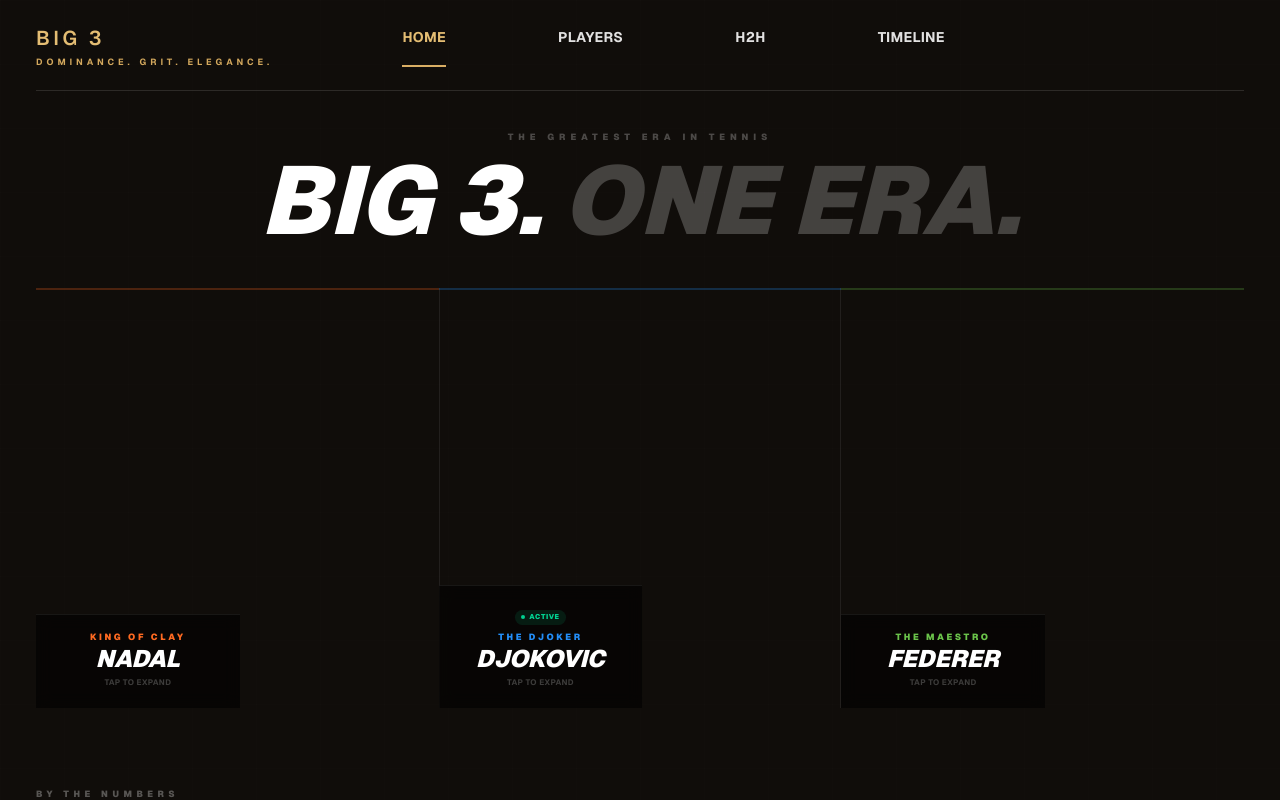
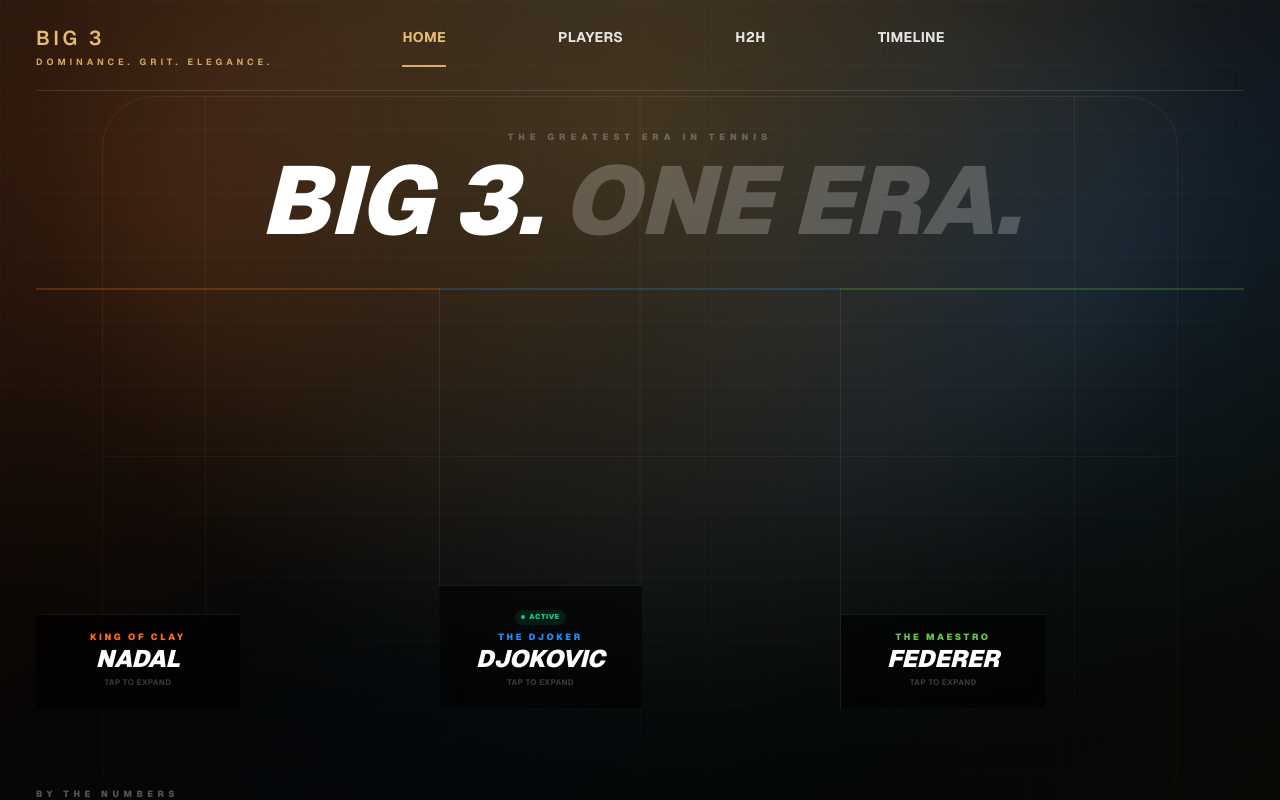
Before and after one commit to surveiLance/Big-3-, a Next.js app: page / in a window 1280 px wide. Shown: the top 800 px of the page. Built offline with nearby package versions, Linux system fonts and the light colour scheme.

Commit message:
add background color

```diff
--- a/components/HeroSection.tsx
+++ b/components/HeroSection.tsx
@@ -74,15 +74,16 @@
   return (
     <>
       {/* Fixed background */}
-      <div className="fixed inset-0 -z-10 bg-[#100d0a]">
-        <div className="absolute inset-0 opacity-[0.07] [background-image:linear-gradient(rgba(255,255,255,0.1)_1px,transparent_1px),linear-gradient(90deg,rgba(255,255,255,0.1)_1px,transparent_1px)] [background-size:64px_64px]" />
+      <div className="fixed inset-0 -z-10">
+        <div className="absolute inset-0 bg-[radial-gradient(circle_900px_at_50%_140px,rgba(217,174,100,0.1),transparent_68%)]" />
+        <div className="absolute inset-0 opacity-[0.055] [background-image:linear-gradient(rgba(255,255,255,0.14)_1px,transparent_1px),linear-gradient(90deg,rgba(255,255,255,0.14)_1px,transparent_1px)] [background-size:64px_64px]" />
         {players.map((p, i) => (
           <div
             key={p.slug}
             className="absolute inset-0 transition-opacity duration-700"
             style={{
               opacity: activeIdx === i ? 1 : 0,
-              background: `radial-gradient(ellipse 70% 50% at 50% 0%, ${p.softColor.replace("0.5", "0.28")}, transparent 65%)`,
+              background: `radial-gradient(ellipse 70% 50% at 50% 0%, ${p.softColor.replace("0.5", "0.22")}, transparent 65%)`,
             }}
           />
         ))}
--- a/components/ui/background-snippets.tsx
+++ b/components/ui/background-snippets.tsx
@@ -1,9 +1,14 @@
 export const Component = () => {
   return (
-    <div className="pointer-events-none fixed inset-0 z-0 h-full w-full bg-[#070604] bg-[linear-gradient(to_right,rgba(255,255,255,0.045)_1px,transparent_1px),linear-gradient(to_bottom,rgba(255,255,255,0.04)_1px,transparent_1px)] bg-[size:6rem_4rem]">
-      <div className="absolute inset-0 bg-[radial-gradient(circle_760px_at_50%_180px,rgba(82,82,82,0.32),transparent_70%)]" />
-      <div className="absolute inset-0 bg-[linear-gradient(115deg,rgba(255,106,33,0.18),rgba(255,106,33,0.05)_24%,transparent_42%),linear-gradient(145deg,transparent_32%,rgba(35,142,248,0.16)_62%,rgba(106,195,74,0.14)_100%)]" />
-      <div className="absolute inset-0 bg-[linear-gradient(to_bottom,transparent,rgba(0,0,0,0.58)_78%,rgba(0,0,0,0.86))]" />
+    <div className="pointer-events-none fixed inset-0 z-0 h-full w-full overflow-hidden bg-[#100d0a]">
+      <div className="absolute inset-0 bg-[radial-gradient(circle_980px_at_50%_120px,rgba(217,174,100,0.18),transparent_64%),radial-gradient(circle_820px_at_16%_28%,rgba(255,106,33,0.14),transparent_52%),radial-gradient(circle_760px_at_82%_30%,rgba(35,142,248,0.12),transparent_56%),linear-gradient(180deg,#15110d_0%,#100d0a_46%,#0a0907_100%)]" />
+      <div className="absolute inset-0 opacity-[0.12] [background-image:linear-gradient(to_right,rgba(255,255,255,0.14)_1px,transparent_1px),linear-gradient(to_bottom,rgba(255,255,255,0.12)_1px,transparent_1px)] [background-size:5.5rem_4rem]" />
+      <div className="absolute inset-x-[8vw] top-24 h-[720px] rounded-[52px] border border-[#d9ae64]/12" />
+      <div className="absolute inset-x-[16vw] top-24 h-[720px] border-x border-[#d9ae64]/10" />
+      <div className="absolute left-1/2 top-24 h-[720px] w-px -translate-x-1/2 bg-[#d9ae64]/10" />
+      <div className="absolute inset-x-[8vw] top-[456px] h-px bg-[#d9ae64]/10" />
+      <div className="absolute inset-0 bg-[linear-gradient(110deg,rgba(255,106,33,0.12),transparent_32%),linear-gradient(145deg,transparent_36%,rgba(35,142,248,0.1)_62%,rgba(106,195,74,0.09)_100%)]" />
+      <div className="absolute inset-0 bg-[radial-gradient(ellipse_90%_70%_at_50%_28%,transparent_42%,rgba(0,0,0,0.46)_100%),linear-gradient(to_bottom,rgba(0,0,0,0.04),rgba(0,0,0,0.44)_88%)]" />
     </div>
   );
 };
```
